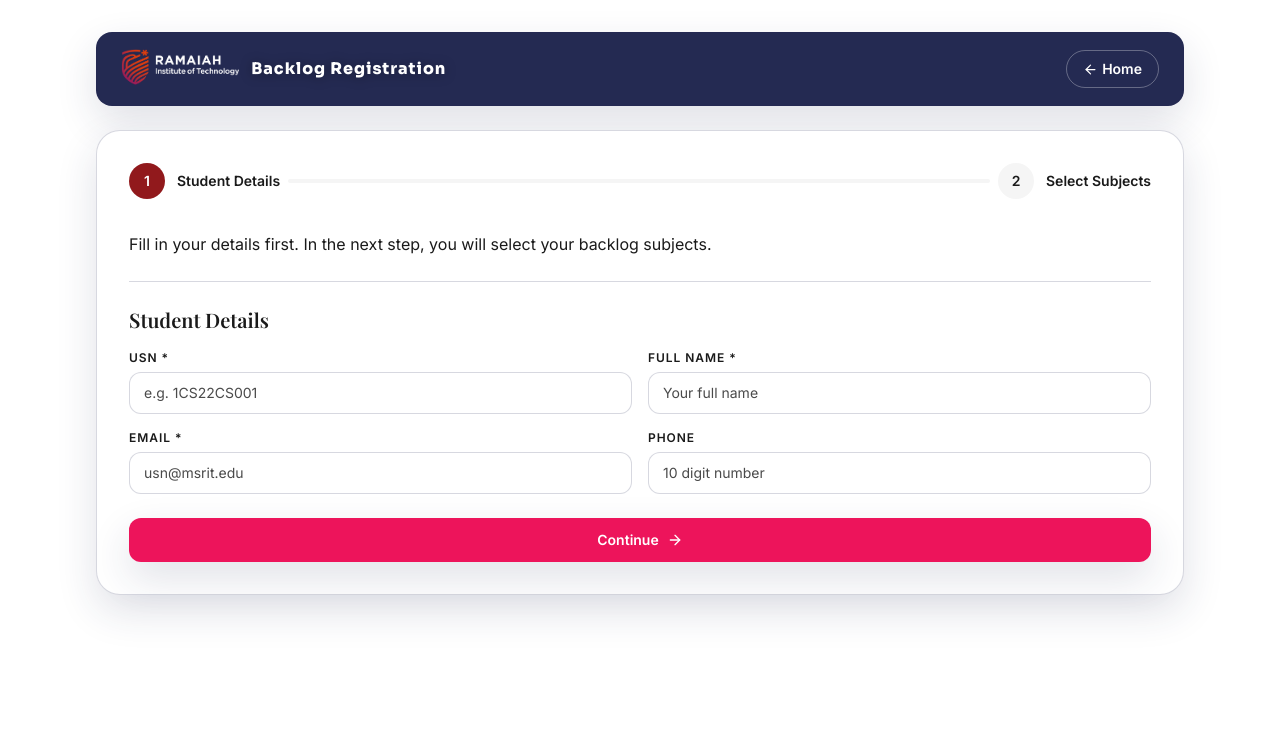
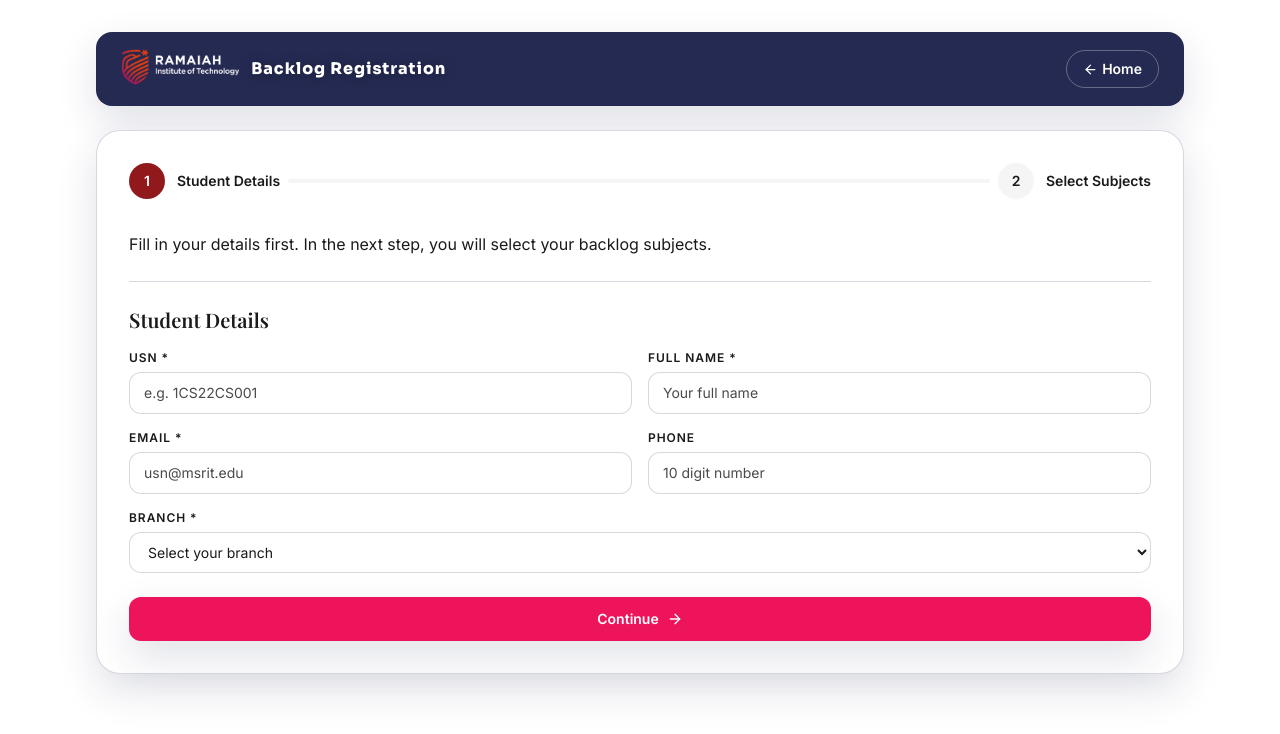
Before and after one commit to Suhas910/backlog-portal, a React (Vite) app in the folder frontend/: page /register in a window 1280 px wide. Shown: the top 734 px of the page. Built offline with nearby package versions, Linux system fonts and the light colour scheme.

Commit message:
Input sanitation

```diff
--- a/frontend/src/pages/RegistrationPage.jsx
+++ b/frontend/src/pages/RegistrationPage.jsx
@@ -14,6 +14,7 @@ function RegistrationPage() {
     name: "",
     email: "",
     phone: "",
+    branch: "",
   });
   const [subjects, setSubjects] = useState([]);
   const [selectedSubjects, setSelectedSubjects] = useState([]);
@@ -68,8 +69,10 @@ function RegistrationPage() {
   }, [searchYear, searchSemester, currentStep]);
 
   const handleChange = (e) => {
-    const next = { ...formData, [e.target.name]: e.target.value };
-    setFormData(next);
+    let value = e.target.value;
+    if (e.target.name === "usn") value = value.toUpperCase();
+    if (e.target.name === "email") value = value.toLowerCase();
+    setFormData((prev) => ({ ...prev, [e.target.name]: value }));
   };
 
   const handleSubjectToggle = (subject) => {
@@ -80,7 +83,7 @@ function RegistrationPage() {
 
   const handleSubmit = async () => {
     if (currentStep === 1) {
-      if (!formData.usn || !formData.name || !formData.email) {
+      if (!formData.usn || !formData.name || !formData.email || !formData.branch) {
         setSubmitError("Please fill in all required fields.");
         return;
       }
@@ -107,6 +110,7 @@ function RegistrationPage() {
         name: formData.name,
         email: formData.email,
         phone: formData.phone,
+        branch: formData.branch,
         yearOfJoining: parseInt(searchYear || "0", 10),
         currentSemester: parseInt(searchSemester || "0", 10),
         subjectIds: selectedSubjects.map((s) => s.id),
@@ -240,6 +244,7 @@ function RegistrationPage() {
                     placeholder="e.g. 1CS22CS001"
                     value={formData.usn}
                     onChange={handleChange}
+                    maxLength={16}
                     data-cy="reg-usn"
                   />
                 </div>
@@ -255,6 +260,7 @@ function RegistrationPage() {
                     placeholder="Your full name"
                     value={formData.name}
                     onChange={handleChange}
+                    maxLength={60}
                     data-cy="reg-name"
                   />
                 </div>
@@ -270,6 +276,7 @@ function RegistrationPage() {
                   placeholder="usn@msrit.edu"
                     value={formData.email}
                     onChange={handleChange}
+                    maxLength={26}
                     data-cy="reg-email"
                   />
                 </div>
@@ -284,9 +291,39 @@ function RegistrationPage() {
                     name="phone"
                     placeholder="10 digit number"
                     value={formData.phone}
-                    onChange={handleChange}
+                    onChange={(e) => {
+                      const val = e.target.value.replace(/\D/g, "").slice(0, 10);
+                      setFormData((prev) => ({ ...prev, phone: val }));
+                    }}
+                    inputMode="numeric"
+                    maxLength={10}
                     data-cy="reg-phone"
                   />
+                </div>
+
+                <div className="flex flex-col gap-1.5 sm:col-span-2">
+                  <label htmlFor="branch" className="text-xs font-semibold uppercase tracking-[0.08em] text-[var(--text-main)]">
+                    Branch *
+                  </label>
+                  <select
+                    id="branch"
+                    className="rounded-xl border border-[var(--stroke)] bg-[var(--surface-1)] px-3.5 py-2.5 text-sm text-[var(--text-main)] outline-none transition-colors duration-200 focus-visible:ring-2 focus-visible:ring-[var(--color-primary)]"
+                    name="branch"
+                    value={formData.branch}
+                    onChange={handleChange}
+                    data-cy="reg-branch"
+                  >
+                    <option value="">Select your branch</option>
+                    <option value="CS">Computer Science Engineering (CS)</option>
+                    <option value="IS">Information Science Engineering (IS)</option>
+                    <option value="ECE">Electronics & Communication Engineering (ECE)</option>
+                    <option value="EEE">Electrical & Electronics Engineering (EEE)</option>
+                    <option value="ME">Mechanical Engineering (ME)</option>
+                    <option value="CV">Civil Engineering (CV)</option>
+                    <option value="CH">Chemical Engineering (CH)</option>
+                    <option value="BT">Biotechnology (BT)</option>
+                    <option value="AI">Artificial Intelligence & ML (AI)</option>
+                  </select>
                 </div>
               </div>
             </section>
```
